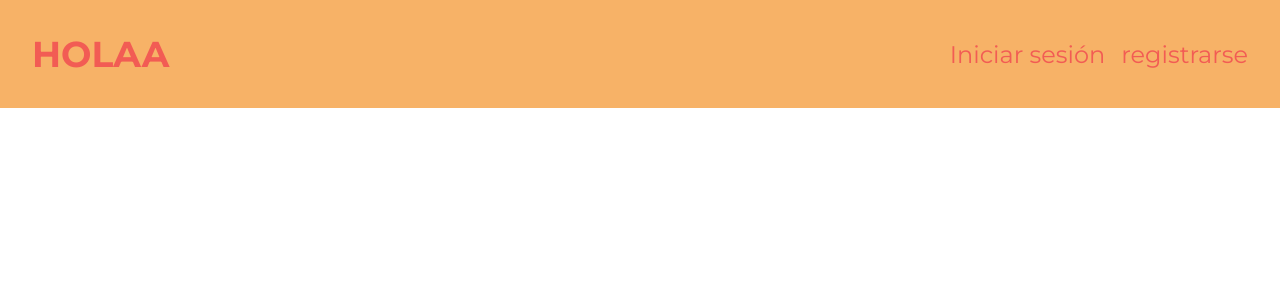
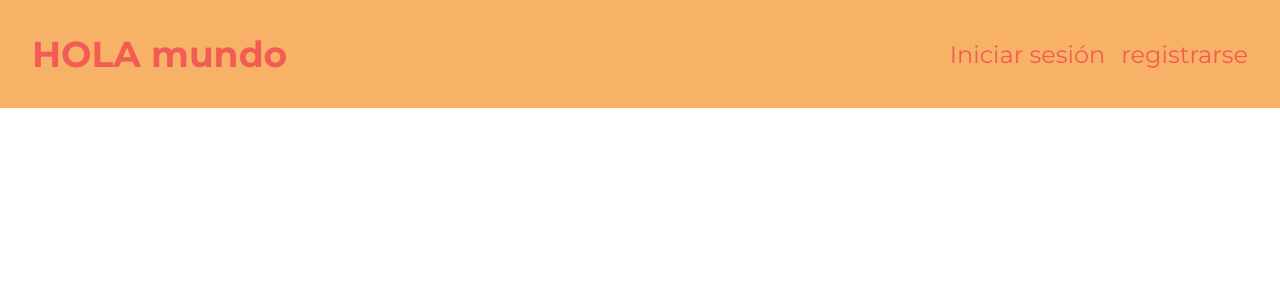
Before and after one commit to filipinsu/django-pagina-web, a Django app: page / in a window 1280 px wide. Shown: the top 300 px of the page. Run offline with Django 5.2, Linux system fonts and the light colour scheme.

Commit message:
cambios menores

```diff
--- a/core/templates/core/home.html
+++ b/core/templates/core/home.html
@@ -9,10 +9,10 @@
 
     <body>
         <header>
-            <h1>HOLAA</h1>
+            <h1>HOLA mundo</h1>
             <nav class="nav">
                 <ul class="nav-list">
-                    <li><a href="#">Iniciar sesión</a></li>
+                    <li><a href="{% url 'login' %}">Iniciar sesión</a></li>
                     <li><a href="#">registrarse</a></li>
                 </ul>
             </nav>
--- a/core/urls.py
+++ b/core/urls.py
@@ -2,5 +2,6 @@ from django.urls import path
 from . import views
 
 urlpatterns = [
-    path('', views.home_view, name= 'home')
+    path('', views.home_view, name= 'home'),
+
 ]
```
